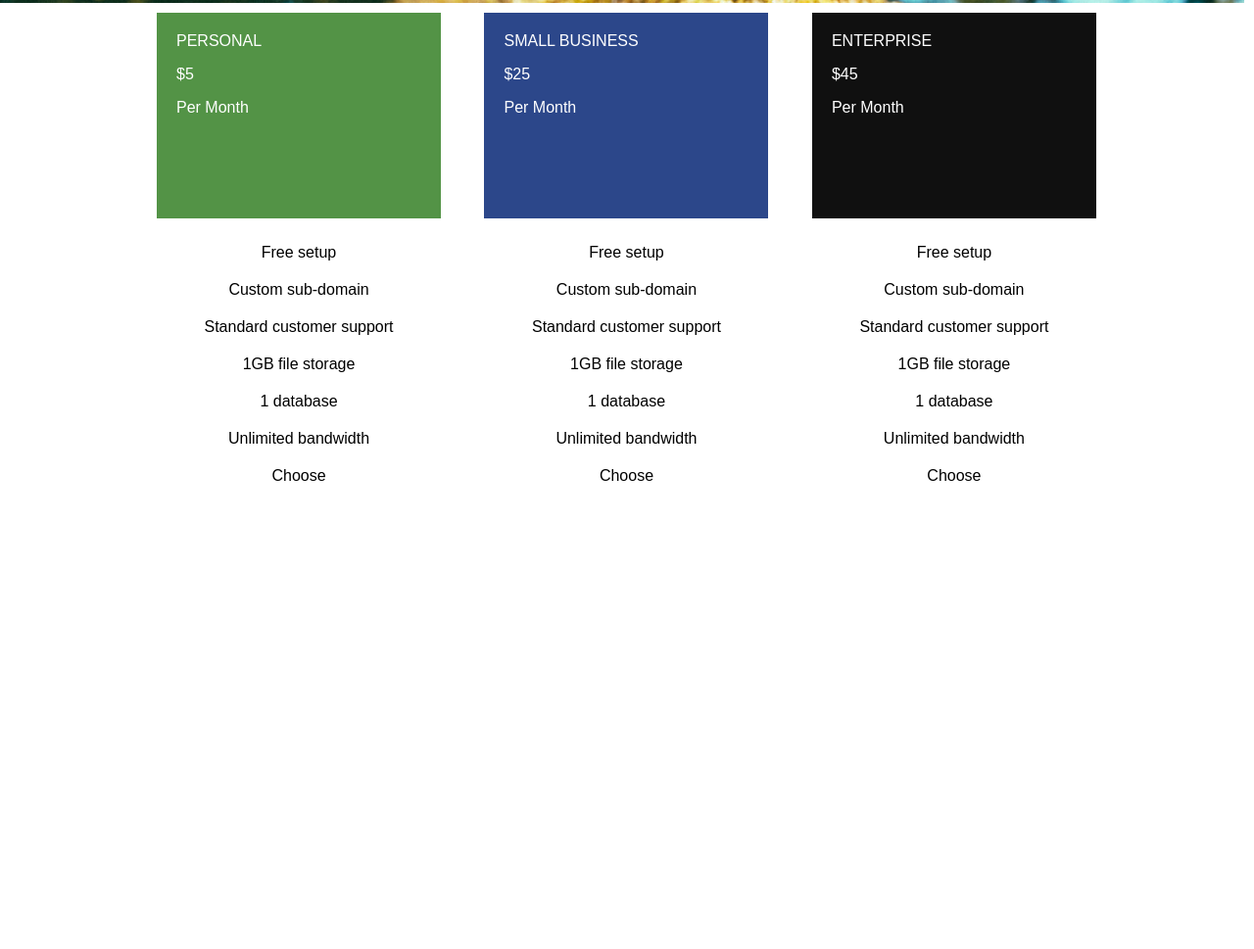
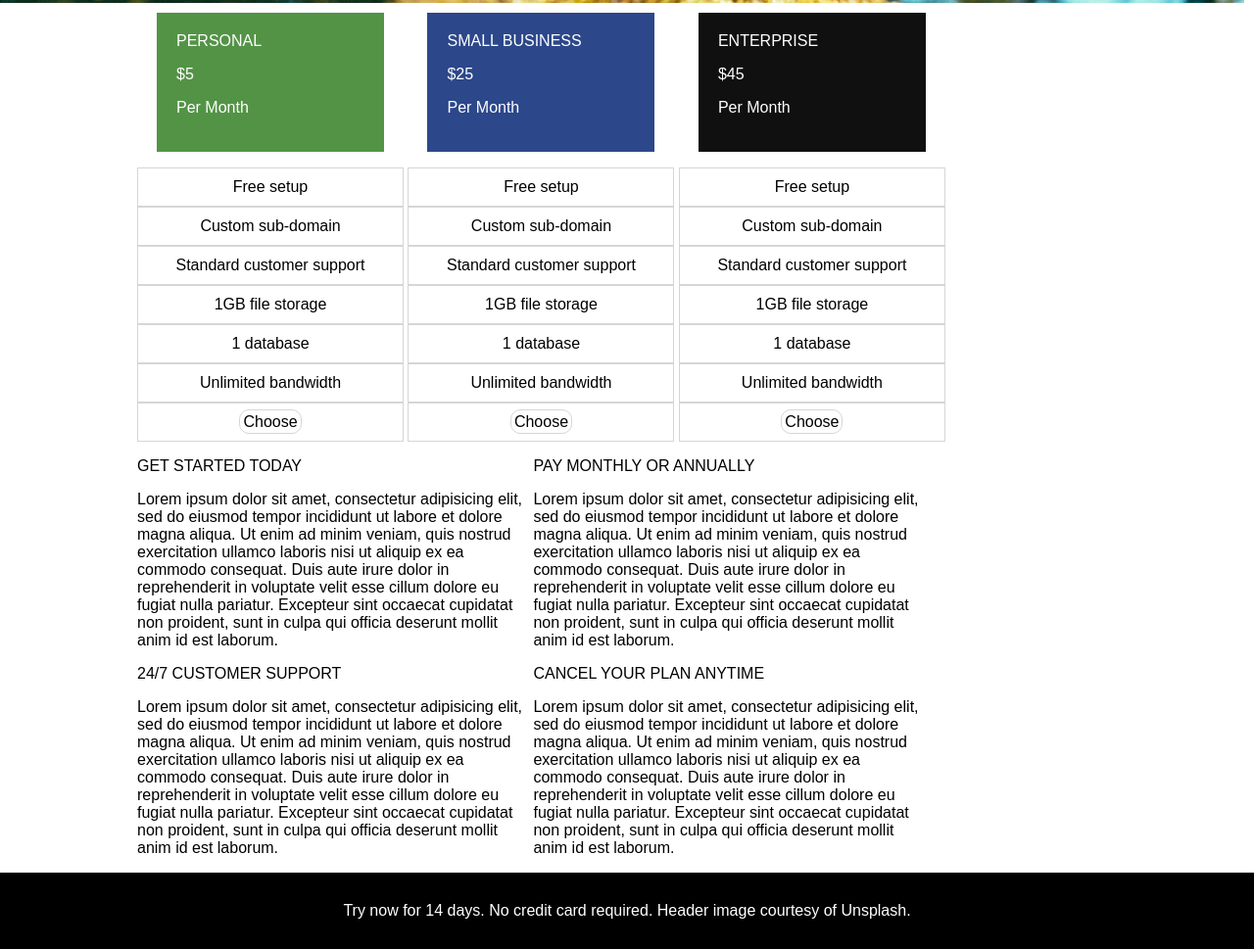
Before and after one commit to JesseSoldat/simple-pricing-, a plain HTML site: page index.html in a window 1280 px wide. Shown: the part 420-1389 px from the top of the page at 98% size. Before the commit the page ends 941 px from the top, so only its background shows below. Drawn offline with Linux system fonts and the light colour scheme.

Commit message:
Add some structuring elements to the page layout

```diff
--- a/index.html
+++ b/index.html
@@ -16,7 +16,7 @@
 <header class="homeHeader">
   <img src="img/background.jpg" class="pine" />
 </header>
-
+<article>
 <div class="mainContainer">
 
 <div class="container">
@@ -32,7 +32,7 @@ PERSONAL
    <li>1GB file storage</li>
    <li>1 database</li>
    <li>Unlimited bandwidth</li>
-   <li><div>Choose</div></li>
+   <li><div class="button">Choose</div></li>
  </ul>
 </div>
 
@@ -49,7 +49,7 @@ SMALL BUSINESS
    <li>1GB file storage</li>
    <li>1 database</li>
    <li>Unlimited bandwidth</li>
-   <li><div>Choose</div></li>
+   <li><div class="button">Choose</div></li>
  </ul>
  </div>
 
@@ -66,19 +66,44 @@ ENTERPRISE
    <li>1GB file storage</li>
    <li>1 database</li>
    <li>Unlimited bandwidth</li>
-   <li><div>Choose</div></li>
+   <li><div class="button">Choose</div></li>
  </ul>
 </div>
 
+</article>
+
+<div class="infoContainer">
+<div class="infoText">GET STARTED TODAY
+<p>Lorem ipsum dolor sit amet, consectetur adipisicing elit, sed do eiusmod
+tempor incididunt ut labore et dolore magna aliqua. Ut enim ad minim veniam,
+quis nostrud exercitation ullamco laboris nisi ut aliquip ex ea commodo
+consequat. Duis aute irure dolor in reprehenderit in voluptate velit esse
+cillum dolore eu fugiat nulla pariatur. Excepteur sint occaecat cupidatat non
+proident, sunt in culpa qui officia deserunt mollit anim id est laborum.</p>
+</div>
+<div class="infoText">PAY MONTHLY OR ANNUALLY<p>Lorem ipsum dolor sit amet, consectetur adipisicing elit, sed do eiusmod
+tempor incididunt ut labore et dolore magna aliqua. Ut enim ad minim veniam,
+quis nostrud exercitation ullamco laboris nisi ut aliquip ex ea commodo
+consequat. Duis aute irure dolor in reprehenderit in voluptate velit esse
+cillum dolore eu fugiat nulla pariatur. Excepteur sint occaecat cupidatat non
+proident, sunt in culpa qui officia deserunt mollit anim id est laborum.</p></div>
+</div> <!-- infoCont -->
+<div class="infoContainer">
+<div class="infoText">24/7 CUSTOMER SUPPORT<p>Lorem ipsum dolor sit amet, consectetur adipisicing elit, sed do eiusmod
+tempor incididunt ut labore et dolore magna aliqua. Ut enim ad minim veniam,
+quis nostrud exercitation ullamco laboris nisi ut aliquip ex ea commodo
+consequat. Duis aute irure dolor in reprehenderit in voluptate velit esse
+cillum dolore eu fugiat nulla pariatur. Excepteur sint occaecat cupidatat non
+proident, sunt in culpa qui officia deserunt mollit anim id est laborum.</p></div>
+<div class="infoText">CANCEL YOUR PLAN ANYTIME<p>Lorem ipsum dolor sit amet, consectetur adipisicing elit, sed do eiusmod
+tempor incididunt ut labore et dolore magna aliqua. Ut enim ad minim veniam,
+quis nostrud exercitation ullamco laboris nisi ut aliquip ex ea commodo
+consequat. Duis aute irure dolor in reprehenderit in voluptate velit esse
+cillum dolore eu fugiat nulla pariatur. Excepteur sint occaecat cupidatat non
+proident, sunt in culpa qui officia deserunt mollit anim id est laborum.</p></div>
+</div> <!-- infoCont -->
 </div> <!-- mainContainer -->
 
-
-<article>
-<div></div>
-<div></div>
-<div></div>
-<div></div>
-</article>
-<footer></footer>
+<footer class="end">Try now for 14 days. No credit card required. Header image courtesy of Unsplash.</footer>
 </body>
 </html>
--- a/main.css
+++ b/main.css
@@ -1,19 +1,42 @@
+/*global styles*/
 body {
 max-width: 1340px;
 max-height: 1635px;
 margin: 0 auto;
-
 }
+ul {
+  padding: 0px;
+  list-style: none;
+}
+/*nav*/
 .homeNav {
-min-width: 1200px;
+min-width: 100%;
 margin: 0 auto;
 }
+nav li {
+  list-style: none;
+  display: inline-block;
+  margin: 0 5px;
+  padding: 0;
+}
+/*header*/
 .homeHeader {
 min-width: 1200px;
 min-height: 373px;
 margin: 0 auto;
 position: relative;
 overflow: hidden;
+}
+.pine {
+ position: absolute;
+ top: -50px;
+ left: -10px;
+}
+
+/*main content 1*/
+article {
+  max-width: 1340px;
+max-height: 1635px;
 }
 .mainContainer {
   max-width: 1000px;
@@ -26,8 +49,7 @@ overflow: hidden;
   display: inline-block;
 }
 .box {
-  min-width: 250px;
-  min-height: 170px;
+
   margin: 10px 20px;
   color: white;
   padding: 20px;
@@ -41,32 +63,37 @@ overflow: hidden;
 }
 .enterprise {
   background-color: rgb(16,16,16);
-
 }
 .perMonthPlan li {
   margin: 0 auto;
   text-align: center;
   padding: 10px;
+  border: 1px solid rgb(214,214,214);
+  min-width: 250px;
+}
+.button {
+  border-radius: 10px;
+  border: 1px solid rgb(214,214,214);
+  display: inline;
+  padding: 3px;
 }
 
-
-ul {
-  padding: 0px;
-  list-style: none;
+/*main content 2*/
+.infoContainer {
+  max-width: 1000px;
+  margin: 0 auto;
 }
-
-nav li {
-  list-style: none;
+.infoText {
+  max-width: 400px;
+  margin: 0 auto;
   display: inline-block;
-  margin: 0 5px;
-  padding: 0;
 }
-.pine {
- position: absolute;
- top: -50px;
- left: -10px;
-
+/*footer*/
+.end {
+  background-color: black;
+  text-align: center;
+  vertical-align: middle;
+  color: white;
+  padding: 30px;
+  box-sizing: border-box;
 }
-.perMonth {
-
-}
```
